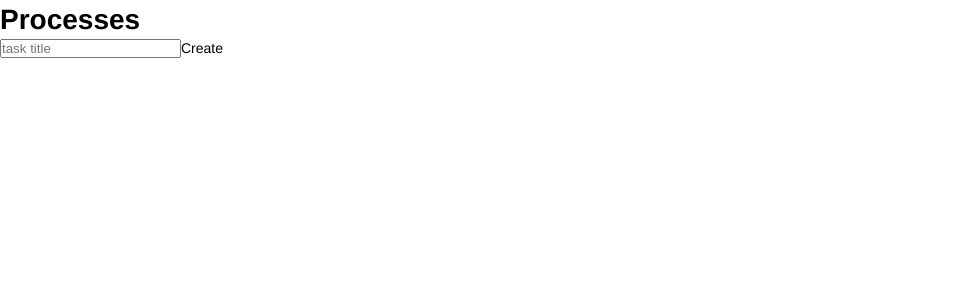
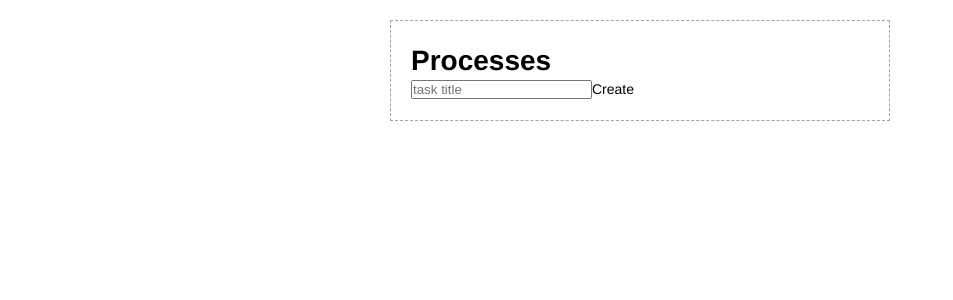
Before and after one commit to ViktoryiaYatskova/task-manager, a React (Create React App) app: page / in a window 1280 px wide. Shown: the top 300 px of the page, without its empty margins (0-953 px from the left). Built offline with nearby package versions, Linux system fonts and the light colour scheme.

Commit message:
Prettify styles for the list wrapper

```diff
--- a/src/components/templates/Default/Default.styles.js
+++ b/src/components/templates/Default/Default.styles.js
@@ -0,0 +1,9 @@
+import styled from 'styled-components';
+
+export const BorderedCenterArea = styled.div`
+  width: 500px;
+  margin: 20px auto;
+  padding: 20px;
+  max-width: 100%;
+  border: 1px dashed #a5a2a2;
+`;
--- a/src/modules/Tasks/Tasks.js
+++ b/src/modules/Tasks/Tasks.js
@@ -1,21 +1,22 @@
-import React from 'react'
-import { useSelector } from 'react-redux'
-import { TaskList } from 'components/organisms'
-import DefaultPageLayout from '../../components/templates/Default/Default'
-import PageHeader from '../../components/atoms/PageHeader/PageHeader'
-import { tasksListSelector } from '../../reducers/tasksReducer/selectors'
-import TaskForm from '../../components/organisms/TaskForm/TaskForm'
+import React from 'react';
+import { useSelector } from 'react-redux';
+import { TaskList } from 'components/organisms';
+import PageHeader from '../../components/atoms/PageHeader/PageHeader';
+import { tasksListSelector } from '../../reducers/tasksReducer/selectors';
+import TaskForm from '../../components/organisms/TaskForm/TaskForm';
 
 const TasksPage = () => {
   const tasks = useSelector(tasksListSelector);
 
-  return (<DefaultPageLayout>
-    <PageHeader/>
-    <div>
-      <TaskForm />
-      <TaskList tasks={tasks} />
-    </div>
-  </DefaultPageLayout>)
-}
+  return (
+    <>
+      <PageHeader />
+      <main>
+        <TaskForm />
+        <TaskList tasks={tasks} />
+      </main>
+    </>
+  );
+};
 
 export default TasksPage;
```
Also changed, not shown: src/components/templates/Default/Default.js (+6 -5 lines).
